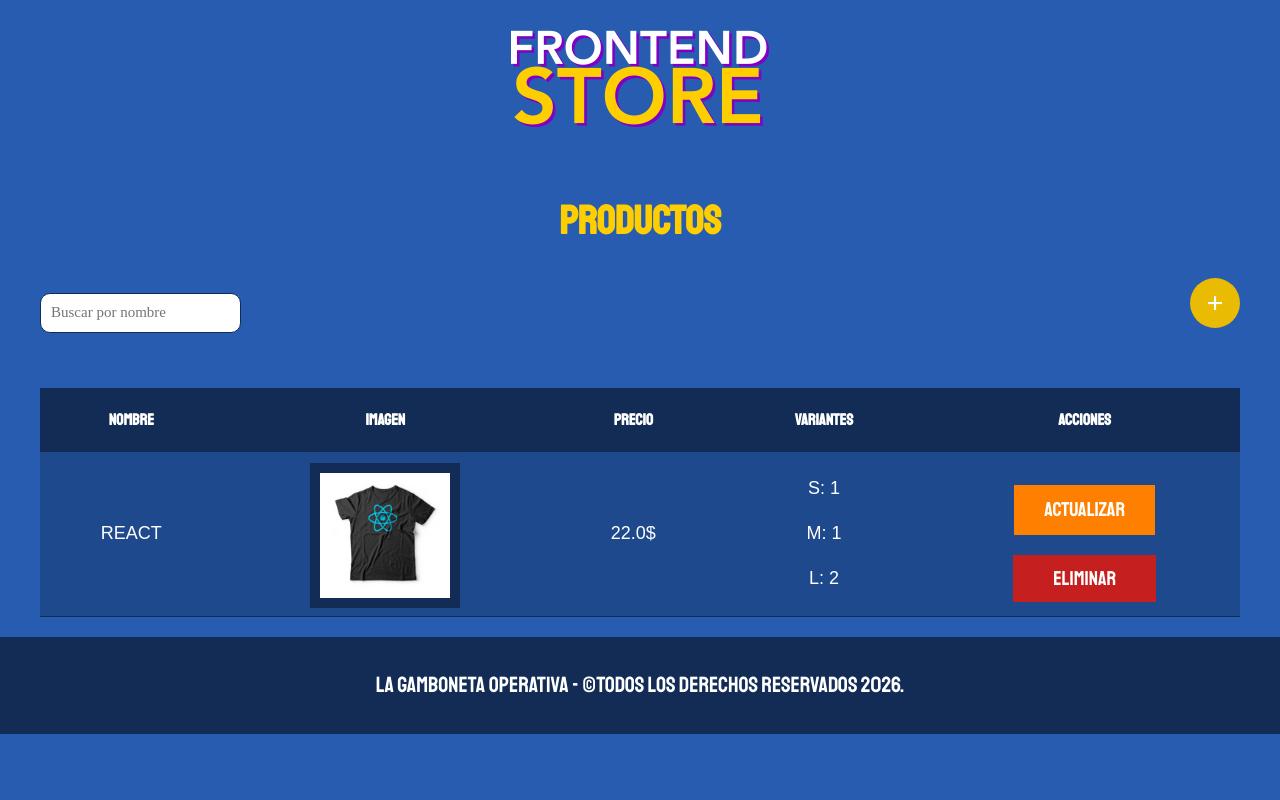
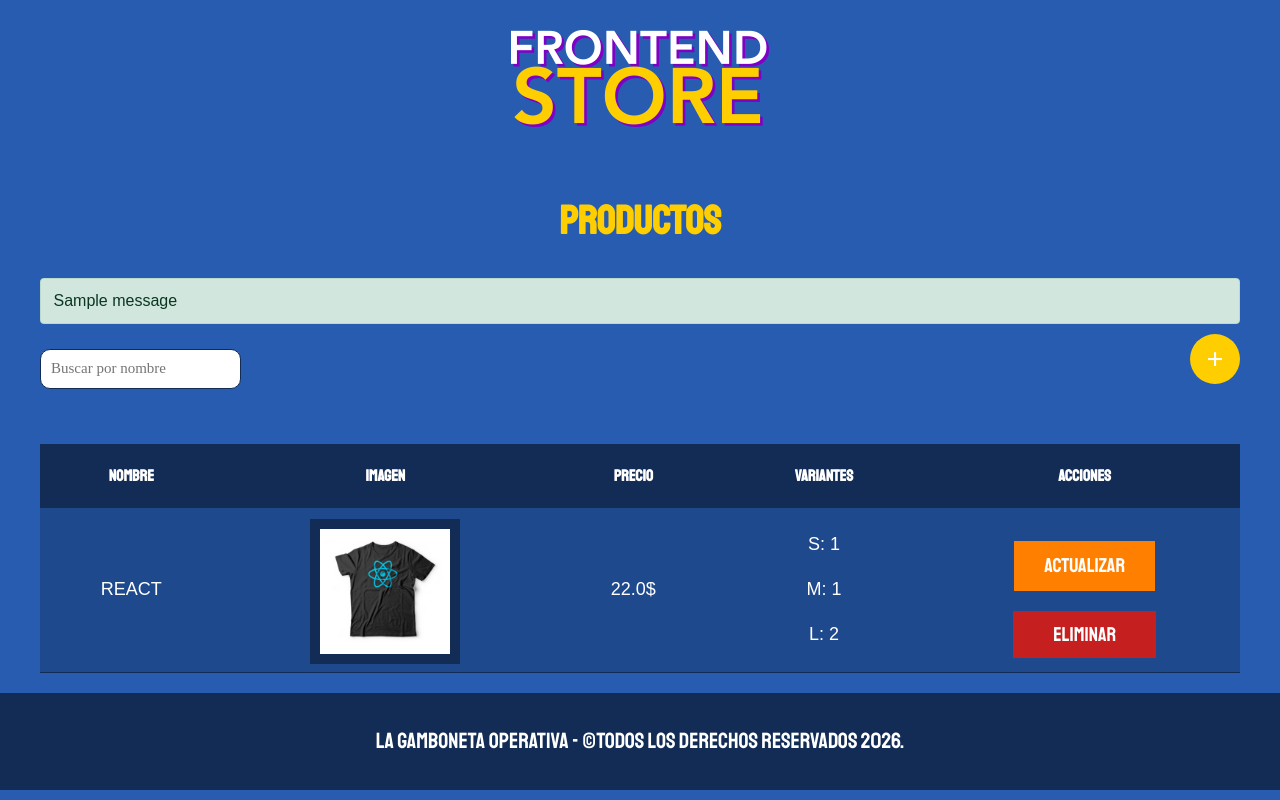
Before and after one commit to Jazors/Proyecto-LPIII, a Flask app: page /admin in a window 1280 px wide. Run offline with Flask 3, Linux system fonts and the light colour scheme; data comes from the database, SQL or seed files in the repository; both versions use the stored data as it was after the commit; tables that the repository leaves empty hold one stand-in row (values such as "Sample post"); one stand-in notice (Sample message) is shown.

Commit message:
Nuevos cambios

```diff
--- a/app.py
+++ b/app.py
@@ -1,9 +1,10 @@
-from flask import Flask, render_template, request, redirect, url_for
+from flask import Flask, flash, render_template, request, redirect, url_for
 import os
 from werkzeug.utils import secure_filename
 from models.Productos import Productos
 
 app = Flask(__name__)
+app.secret_key = '454ghgghfg8h9fghjnrjtr'
 
 UPLOAD_FOLDER = 'static/uploads'
 app.config['UPLOAD_FOLDER'] = UPLOAD_FOLDER
@@ -33,8 +34,8 @@ def producto(id):
     producto = Productos.obtener_producto(id)
     return render_template('user/producto.html', producto = producto)
 
-# Carrito
-@app.route('/carrito', methods=["GET", "POST"])
+# Agregar al carrito
+@app.route('/agregar_carrito', methods=["GET", "POST"])
 def agregar_al_carrito():
     if request.method=='POST':
         id_producto = request.form['id_producto']
@@ -42,6 +43,10 @@ def agregar_al_carrito():
         stock = request.form['cantidad']
 
         return redirect('/')
+
+@app.route('/carrito')
+def carrito():
+    return render_template('user/carrito_compras.html')
 
 
 #### ADMIN ####
@@ -58,8 +63,10 @@ def admin():
 @app.route("/admin/agregar_producto", methods=["GET", "POST"])
 def agregar_producto():
     if request.method == "POST":
+
         # Recibir datos del formulario
         nombre = request.form["nombre"]
+        archivo = request.files["imagen"]
         precio = request.form["precio"]
         descripcion = request.form["descripcion"]
         codigo = request.form["codigo"]
@@ -68,8 +75,12 @@ def agregar_producto():
         ids_tallas = request.form.getlist("id_talla[]")
         cantidades = request.form.getlist("cantidad[]")
 
+        # Validamos que no estén vacíos todos los campos del formulario
+        if not nombre or not precio or not descripcion or not codigo or not archivo:
+            flash('Rellene todos los campos', 'danger')
+            return redirect(request.url)
+
         # Revisa que la imagen y el nombre de la imagen no estén vacíos para guardarlo en la carpeta 'uploads'
-        archivo = request.files["imagen"]
         if archivo and archivo.filename != "":
             nombre_imagen = secure_filename(archivo.filename)
             archivo.save(os.path.join(UPLOAD_FOLDER, nombre_imagen))
@@ -87,25 +98,85 @@ def agregar_producto():
                 producto.asignar_stock(id_t, int(stock))
 
         # Redirecciona al index del admin
+        flash('Se agregó correctamente', 'success')
         return redirect(url_for("admin"))
+
 
     tallas = Productos.obtener_tallas()
     return render_template("admin/agregar_producto.html", tallas=tallas)
 
 
 # Actualizar producto
-@app.route('/admin/actualizar_producto/<int:id>')
+@app.route('/admin/actualizar_producto/<int:id>', methods=['GET', 'POST'])
 def actualizar_producto(id):
+    if request.method == "POST":
+        producto = Productos.obtener_producto(id)
+
+        # Recibir datos del formulario
+        nombre = request.form["nombre"]
+        archivo = request.files["imagen"]
+        precio = request.form["precio"]
+        descripcion = request.form["descripcion"]
+        codigo = request.form["codigo"]
+
+        # Capturamos todos los IDs de tallas y todas las cantidades como listas (esto es porque son diferentes cantidades por cada talla)
+        ids_tallas = request.form.getlist("id_talla[]")
+        cantidades = request.form.getlist("cantidad[]")
+
+        # Validamos que no estén vacíos todos los campos del formulario
+        if not nombre or not precio or not descripcion or not codigo:
+            flash('Rellene todos los campos', 'danger')
+            return redirect(request.url)
+
+        # Revisa que la imagen y el nombre de la imagen no estén vacíos para guardarlo en la carpeta 'uploads'
+        nombre_imagen = producto['imagen']
+        if archivo and archivo.filename != "":
+            nombre_imagen = secure_filename(archivo.filename)
+            archivo.save(os.path.join(UPLOAD_FOLDER, nombre_imagen))
+
+        producto_act = Productos(None, nombre, nombre_imagen, precio, descripcion, codigo)
+        producto_act.actualizar(id)
+
+        # Relacionar tallas con sus cantidades y registrar solo aquellas con stock disponible
+        for id_t, stock in zip(ids_tallas, cantidades):
+
+            # Si la cantidad de la talla es mayor o igual a 0 lo guarda (también lo convierte en entero)
+            if stock and int(stock) >= 0:
+                Productos.actualizar_stock(id, id_t, int(stock))
+
+
+        flash('Actualizado correctamente', 'success')
+        return redirect(url_for('admin'))
+
     producto = Productos.obtener_producto(id)
     tallas = Productos.obtener_tallas()
     stock = Productos.obtener_stock_por_producto(id)
     return render_template('admin/actualizar_producto.html', producto = producto, tallas = tallas, stock = stock)
 
-@app.route('/admin/eliminar_producto/<int:id>', methods=['GET'])
+
+# Eliminar producto
+@app.route('/admin/eliminar_producto/<int:id>', methods=['POST'])
 def eliminar_producto(id):
+
+    # Obtenemos la info del producto (mientras aún exista)
+    producto = Productos.obtener_producto(id)
+
+    # Verificamos que exista el producto con ese id
+    if not producto:
+        flash('El producto no existe', 'danger')
+        return redirect(url_for('admin'))
+
+    # Borramos la imagen (si existe)
+    if producto['imagen']:
+        ruta_imagen = os.path.join(app.config['UPLOAD_FOLDER'], producto['imagen'])
+        if os.path.exists(ruta_imagen):
+            os.remove(ruta_imagen)
+
+    # Borramos de la base de datos
     Productos.eliminar(id)
+
+    flash('Producto eliminado correctamente', 'success')
     return redirect(url_for('admin'))
-
 
 # Ejecuta el servidor en modo desarrollador
 if __name__ == '__main__':
--- a/models/Productos.py
+++ b/models/Productos.py
@@ -17,7 +17,7 @@ class Productos:
             cursor.execute("""
                             INSERT INTO productos (nombre, imagen, precio, descripcion, codigo)
                             VALUES (?, ?, ?, ?, ?)
-                            """, (self.nombre, self.imagen, self.precio, self.descripcion, self.codigo))
+                           """, (self.nombre, self.imagen, self.precio, self.descripcion, self.codigo))
 
             # Obtener el id del producto recién agregado
             self.id = cursor.lastrowid
@@ -33,14 +33,24 @@ class Productos:
         cursor = db.cursor()
 
         cursor.execute(""" REPLACE INTO variantes_camisas (id_producto, id_talla, stock) VALUES
-                            (?, ?, ?) """, (self.id, id_talla, stock))
+                            (?, ?, ?)
+                       """, (self.id, id_talla, stock))
 
         db.commit()
         db.close()
 
+    # Actualizar Producto
+    # def actualizar(self, id):
+
+
+    @staticmethod
+    # def actualizar_stock(id_producto, id_talla, stock):
+
+
     # Eliminar producto
     @staticmethod
-    # def eliminar(id):
+    #def eliminar(id):
+
 
     @staticmethod
     def obtener_tallas():
--- a/static/css/style.css
+++ b/static/css/style.css
@@ -3,9 +3,11 @@
   --primarioMedioOscuro: #1f498d;
   --primarioOscuro: #122c56;
   --secundario: #ffce00;
-  --secundarioOscuro: rgb(233, 187, 2);
+  --secundarioOscuro: rgb(224, 180, 2);
   --naranja: #ff8000;
+  --naranjaOscuro: #bf6000;
   --rojo: #c61f1f;
+  --rojoOscuro: #9b1515;
   --blanco: #fff;
   --negro: #000;
 
@@ -273,19 +275,27 @@ h3 {
   padding: 1rem 3rem;
   transition: background-color 0.3s ease;
   margin-top: 2rem;
+  cursor: pointer;
 }
+
 .btn-naranja {
   background-color: var(--naranja);
+}
+.btn-naranja:hover {
+  background-color: var(--naranjaOscuro);
 }
 .btn-rojo {
   background-color: var(--rojo);
   padding: 1.2rem 4rem;
 }
 .btn-rojo:hover {
-  cursor: pointer;
+  background-color: var(--rojoOscuro);
 }
 
 .btn-primarioOscuro {
+  background-color: var(--primarioMedioOscuro);
+}
+.btn-primarioOscuro:hover {
   background-color: var(--primarioOscuro);
 }
 
@@ -304,7 +314,7 @@ h3 {
   height: 5rem;
   width: 5rem;
   margin-bottom: 2rem;
-  background-color: var(--secundarioOscuro);
+  background-color: var(--secundario);
   border-radius: 50%;
 }
 
@@ -465,8 +475,8 @@ label[for="imagen"] {
   font-size: 2rem;
 }
 
-.grid img {
-  width: 10rem;
+.img-modal img {
+  width: 12rem;
   padding: 0.5rem;
   margin-left: 8rem;
 }
@@ -491,3 +501,31 @@ label[for="imagen"] {
 .cerrar-modal:hover {
   transform: scale(1.1);
 }
+
+/* Mensajes de alerta */
+
+.alert {
+  position: relative;
+  padding: 1rem 1.25rem;
+  margin-bottom: 1rem;
+  border: 1px solid transparent;
+  border-radius: 0.375rem;
+  font-family: sans-serif;
+  line-height: 1.5;
+}
+
+.alert-success {
+  color: #0a3622;
+  background-color: #d1e7dd;
+  border-color: #badbcc;
+}
+
+.alert-danger {
+  color: #842029;
+  background-color: #f8d7da;
+  border-color: #f5c2c7;
+}
+
+.alert strong {
+  font-weight: 700;
+}
--- a/templates/admin/index.html
+++ b/templates/admin/index.html
@@ -3,6 +3,23 @@
 {% block contenido %}
 
     <h1>Productos</h1>
+
+    <div class="row justify-content-center">
+        <div class="col-12">
+            <!-- Mostrar mensajes flash -->
+            {% with messages=get_flashed_messages(with_categories=True) %}
+                {% if messages %}
+                    {% for category, message in messages %}
+                        <div class="alert alert-{{ category }}" role="alert">
+                            {{ message }}
+                        </div>
+                    {% endfor %}
+                {% endif %}
+            {% endwith %}
+        </div>
+    </div>
+
+
     <div class="acciones-tabla">
         <div class="agregar_producto">
             <a href="{{url_for('agregar_producto')}}">+</a>
@@ -11,7 +28,6 @@
             <input type="text" name="buscador" class="buscador" id="buscador" placeholder="Buscar por nombre">
         </div>
     </div>
-
     <table class="tabla">
         <thead>
             <tr>
@@ -55,20 +71,22 @@
             <!-- Modal -->
             <div id="modal-{{p.id}}" class="modal">
                 <div class="contenido-modal">
-                    <div>
+                    <form action="{{url_for('eliminar_producto', id = p.id)}}" method="POST">
                         <span class="cerrar-modal" onclick="cerrarModal('{{p.id}}')">&times;</span>
                         <p class="confirmacion-modal">¿Seguro que desea eliminar este producto?</p>
                         <div class="grid">
-                            <img class="producto__imagen" src="{{url_for('static',filename='uploads/' ~ p.imagen)}}" alt="imagen camisa">
+                            <div class="img-modal">
+                                <img class="producto__imagen" src="{{url_for('static',filename='uploads/' ~ p.imagen)}}" alt="imagen camisa">
+                            </div>
                             <div>
                                 <p class="informacion-modal">Nombre: {{p.nombre}}</p>
                                 <p class="informacion-modal">Código: {{p.codigo}}</p>
                             </div>
                         </div>
                         <div class="centrar-boton-modal">
-                            <a href="{{url_for('eliminar_producto', id = p.id)}}" class="btn btn-primarioOscuro">Confirmar</a>
+                            <button class="btn btn-primarioOscuro" type="submit">Confirmar</button>
                         </div>
-                    </div>
+                    </form>
                 </div>
             </div>
         {% endfor %}
--- a/templates/user/index.html
+++ b/templates/user/index.html
@@ -3,7 +3,9 @@
 {% block contenido %}
 
     <h1>Nuestros Productos</h1>
-
+    <a href="{{url_for('carrito')}}">
+        <svg xmlns="http://www.w3.org/2000/svg" width="24" height="24" viewBox="0 0 24 24" fill="none" stroke="currentColor" stroke-width="2" stroke-linecap="round" stroke-linejoin="round" class="icon icon-tabler icons-tabler-outline icon-tabler-shopping-cart"><path stroke="none" d="M0 0h24v24H0z" fill="none"/><path d="M4 19a2 2 0 1 0 4 0a2 2 0 1 0 -4 0" /><path d="M15 19a2 2 0 1 0 4 0a2 2 0 1 0 -4 0" /><path d="M17 17h-11v-14h-2" /><path d="M6 5l14 1l-1 7h-13" /></svg>
+    </a>
     <div class="grid">
         {% for p in productos %}
         <div class="producto">
```
Also changed, not shown: templates/admin/actualizar_producto.html (+14 -1 lines), templates/admin/agregar_producto.html (+14 -1 lines), database/frontend_store.db, static/uploads/1.jpg (added), static/uploads/10.jpg (deleted), static/uploads/12.jpg (deleted), static/uploads/2.jpg (deleted), static/uploads/6.jpg (deleted), static/uploads/7.jpg (deleted), templates/user/carrito_compras.html (added), 1 other file.
